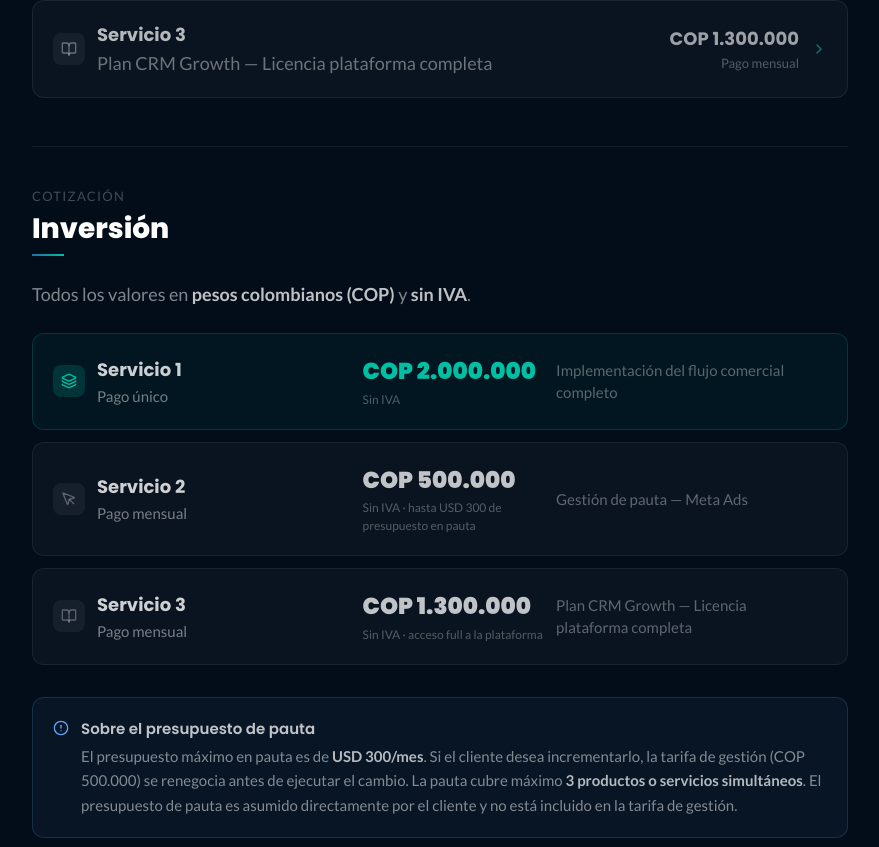
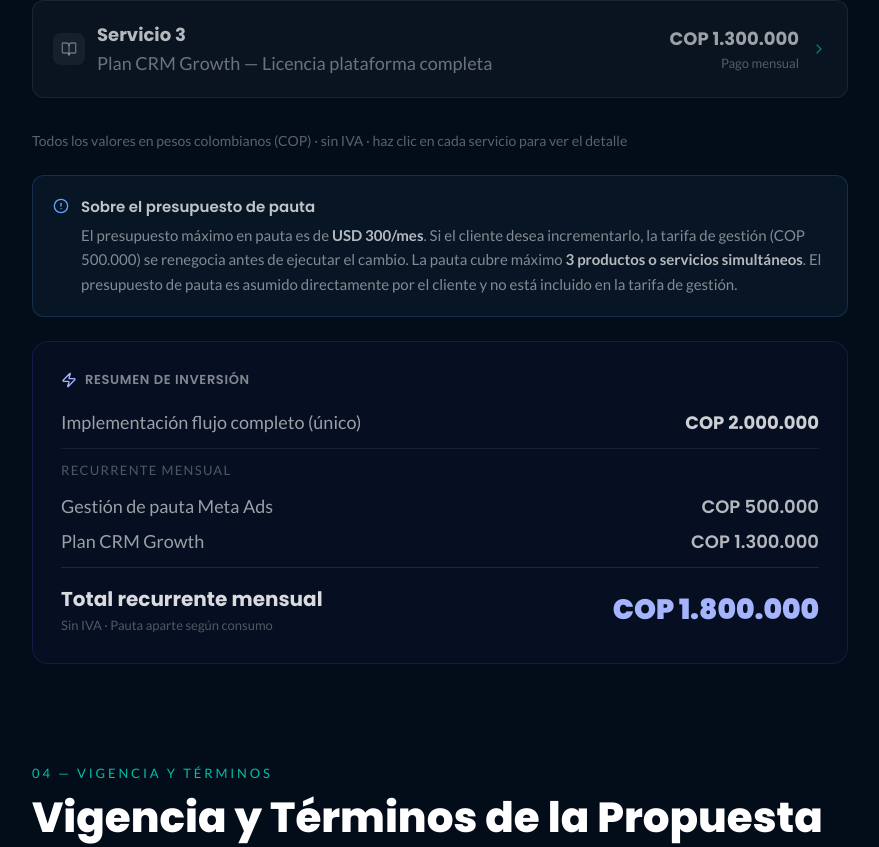
Before and after one commit to alphasixteampro/propuestas, a React (Vite) app: page /procurement-pro in a window 1280 px wide. Shown: the part 3853-4700 px from the top of the page, without its empty margins (200-1079 px from the left). Built offline with nearby package versions, Linux system fonts and the light colour scheme.

Commit message:
fix(procurement-pro): fusionar tabla de servicios y cotización en una sola vista

```diff
--- a/src/pages/ProcurementProProposal.tsx
+++ b/src/pages/ProcurementProProposal.tsx
@@ -501,7 +501,7 @@ const ProcurementProProposal = () => {
           <SectionTitle>3 componentes · implementación + operación</SectionTitle>
           <Rule />
 
-          <div className="space-y-2.5 mb-12">
+          <div className="space-y-2.5 mb-8">
             {SERVICIOS.map((s, i) => {
               const Icon = s.icon; const open = servicioActivo === i;
               return (
@@ -565,46 +565,10 @@ const ProcurementProProposal = () => {
             })}
           </div>
 
-          {/* ── COTIZACIÓN ── */}
-          <div className="border-t pt-10" style={{ borderColor: 'rgba(255,255,255,.06)' }}>
-            <p className="font-lato text-white/25 text-[13px] uppercase tracking-widest mb-1">Cotización</p>
-            <h3 className="font-poppins font-extrabold text-white text-[28px] mb-2 leading-tight">Inversión</h3>
-            <div className="w-8 h-0.5 mb-6 mt-1" style={{ background: 'linear-gradient(90deg,#1d70a2,#00bfa5)' }} />
-            <p className="font-lato text-white/50 text-[18px] leading-relaxed mb-6">
-              Todos los valores en <strong className="text-white/75">pesos colombianos (COP)</strong> y <strong className="text-white/75">sin IVA</strong>.
-            </p>
+          <p className="font-lato text-white/35 text-[14px] mb-6">Todos los valores en pesos colombianos (COP) · sin IVA · haz clic en cada servicio para ver el detalle</p>
 
-            {/* Filas de servicios */}
-            <div className="space-y-3 mb-8">
-              {SERVICIOS.map((s, i) => {
-                const Icon = s.icon;
-                return (
-                  <div key={i} className="rounded-xl p-4 sm:p-5 flex flex-col sm:flex-row sm:items-center gap-3 sm:gap-0"
-                    style={{ background: s.destacado ? 'rgba(0,191,165,.05)' : 'rgba(255,255,255,.03)', border: s.destacado ? '1px solid rgba(0,191,165,.2)' : '1px solid rgba(255,255,255,.06)' }}>
-                    <div className="flex items-center gap-3 sm:w-2/5">
-                      <div className="w-8 h-8 rounded-lg flex items-center justify-center flex-shrink-0"
-                        style={{ background: s.destacado ? 'rgba(0,191,165,.18)' : 'rgba(255,255,255,.05)' }}>
-                        <Icon className={`w-4 h-4 ${s.destacado ? 'text-[#00bfa5]' : 'text-white/30'}`} />
-                      </div>
-                      <div>
-                        <span className="font-poppins font-bold text-white/80 text-[18px]">{s.num}</span>
-                        <p className="font-lato text-white/45 text-[15px] mt-0.5">{s.tipo}</p>
-                      </div>
-                    </div>
-                    <div className="sm:w-1/4">
-                      <p className={`font-poppins font-black text-[23px] ${s.destacado ? 'text-[#00bfa5]' : 'text-white/75'}`}>{s.valor}</p>
-                      {s.nota && <p className="font-lato text-white/30 text-[12px] mt-0.5">{s.nota}</p>}
-                    </div>
-                    <div className="sm:w-1/3">
-                      <p className="font-lato text-white/35 text-[15px]">{s.nombre}</p>
-                    </div>
-                  </div>
-                );
-              })}
-            </div>
-
-            {/* Nota pauta */}
-            <div className="rounded-xl p-4 sm:p-5 mb-6 flex gap-3"
+          {/* Nota pauta */}
+          <div className="rounded-xl p-4 sm:p-5 mb-6 flex gap-3"
               style={{ background: 'rgba(96,165,250,.05)', border: '1px solid rgba(96,165,250,.18)' }}>
               <AlertCircle className="w-4 h-4 text-[#60a5fa] flex-shrink-0 mt-0.5" />
               <div>
@@ -650,7 +614,6 @@ const ProcurementProProposal = () => {
                 </div>
               </div>
             </div>
-          </div>
         </section>
 
         {/* ─ 04 VIGENCIA ─ */}
```
